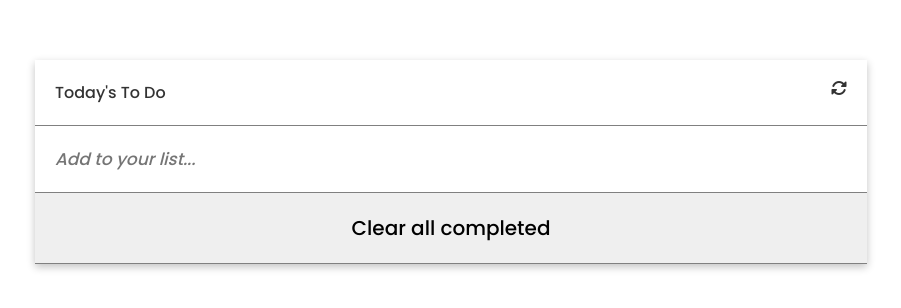
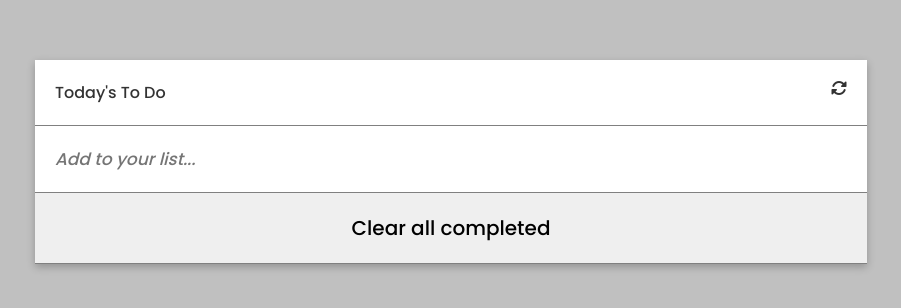
Before and after one commit to ginabeki/to-do-list, a website built with webpack: page src/index.html in a window 1280 px wide. Shown: the part 238-546 px from the top of the page, without its empty margins (189-1090 px from the left). Built offline with nearby package versions, Linux system fonts and the light colour scheme.

Commit message:
Add background color

```diff
--- a/src/style.css
+++ b/src/style.css
@@ -10,7 +10,7 @@
 }
 
 body {
-  background-color: #fff;
+  background-color: #c0c0c0;
   display: flex;
   align-items: center;
   justify-content: center;
```
